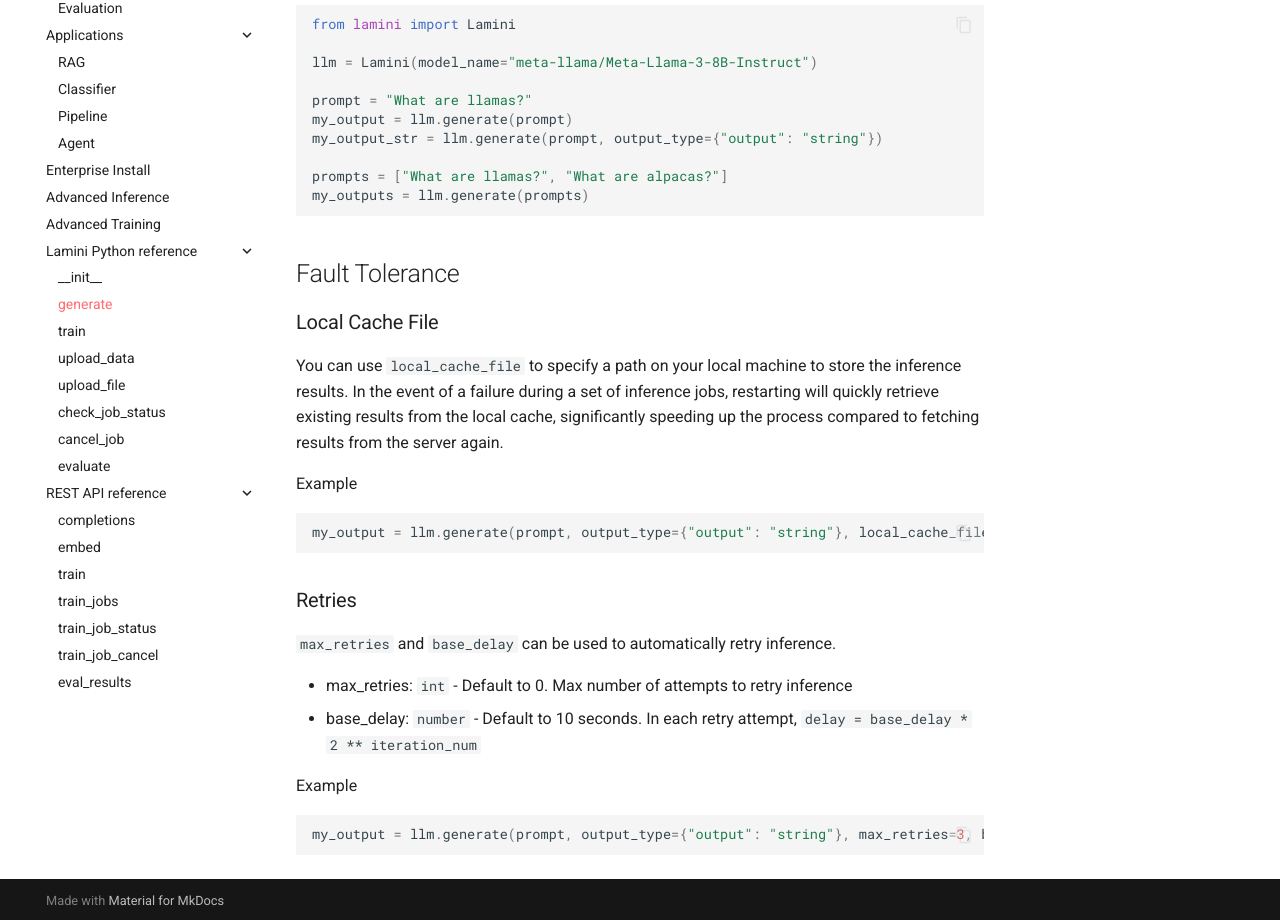
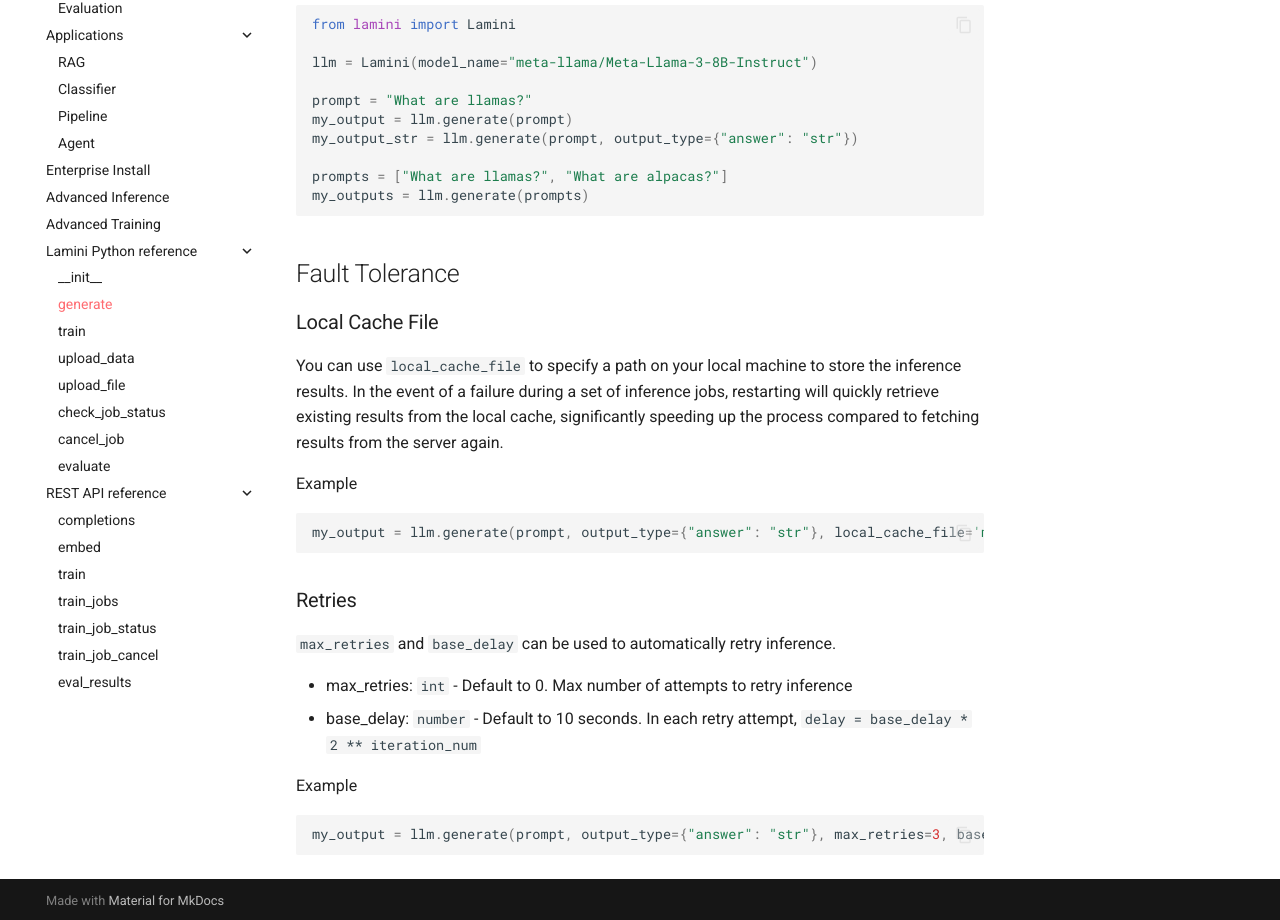
Before and after one commit to lamini-ai/lamini-ai.github.io, an MkDocs documentation site: the page built from docs/lamini_python_class/__call__.md, in a window 1280 px wide and 1400 px high, scrolled down 182 px. Shown: the part 477-1397 px from the top of the window. Built offline with MkDocs 1.6.1 and Material for MkDocs 9.7.7, drawn with Linux system fonts in a browser that asks for light colours.

Commit message:
Update output type

````diff
--- a/docs/inference/json_output.md
+++ b/docs/inference/json_output.md
@@ -39,7 +39,7 @@
 <summary>Expected Output</summary>
     ```
     {
-        'my_response': "I'm good, thanks for asking! How about you"
+        'answer': "I'm good, thanks for asking! How about you"
     }
     ```
 </details>
--- a/docs/lamini_python_class/__call__.md
+++ b/docs/lamini_python_class/__call__.md
@@ -25,7 +25,7 @@
 
 prompt = "What are llamas?"
 my_output = llm.generate(prompt)
-my_output_str = llm.generate(prompt, output_type={"output": "string"})
+my_output_str = llm.generate(prompt, output_type={"answer": "str"})
 
 prompts = ["What are llamas?", "What are alpacas?"]
 my_outputs = llm.generate(prompts)
@@ -40,7 +40,7 @@
 
 Example
 ```python
-my_output = llm.generate(prompt, output_type={"output": "string"}, local_cache_file='my_cache.txt')
+my_output = llm.generate(prompt, output_type={"answer": "str"}, local_cache_file='my_cache.txt')
 ```
 
 ### Retries
@@ -52,5 +52,5 @@
 
 Example
 ```python
-my_output = llm.generate(prompt, output_type={"output": "string"}, max_retries=3, base_delay=2)
+my_output = llm.generate(prompt, output_type={"answer": "str"}, max_retries=3, base_delay=2)
 ```
````
Also changed, not shown: docs/applications/pipeline.md (+3 -3 lines), docs/inference/quick_tour.md (+3 -3 lines), docs/rest_api/completions.md (+1 -1 lines).
